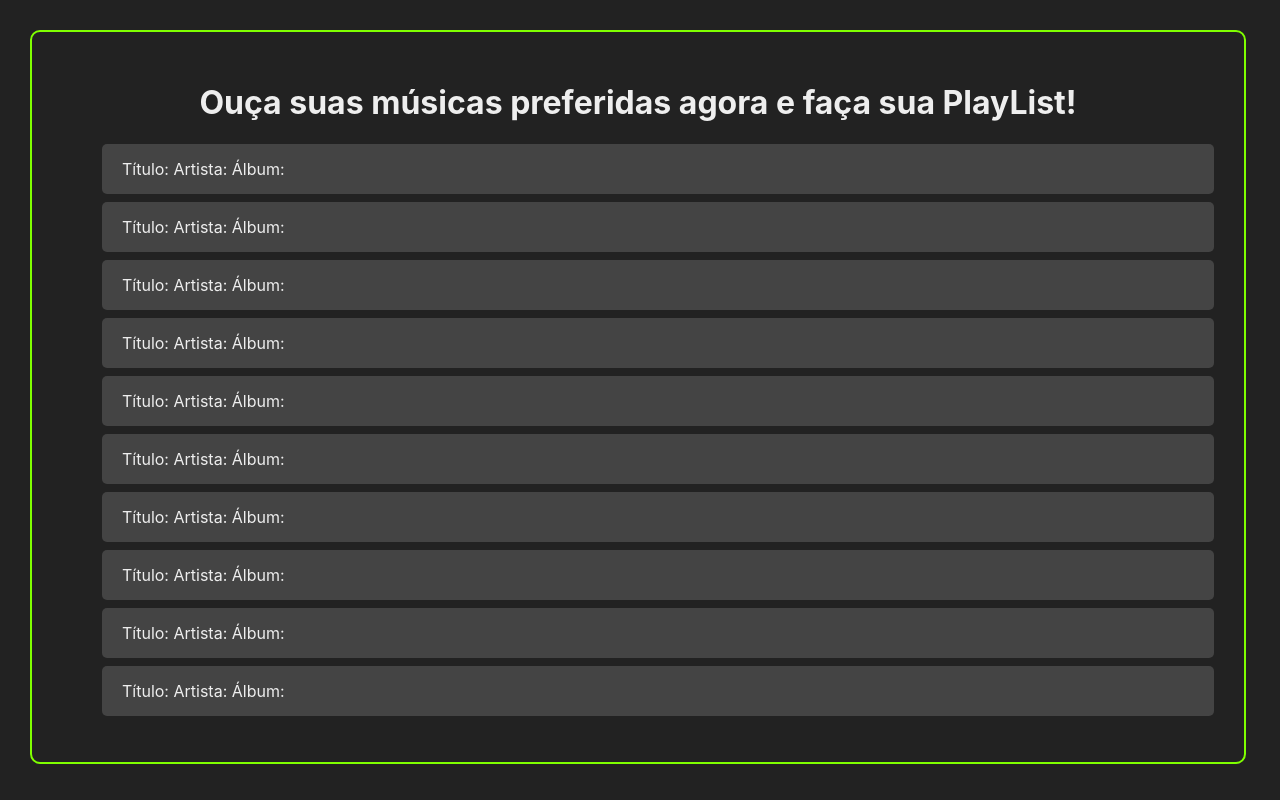
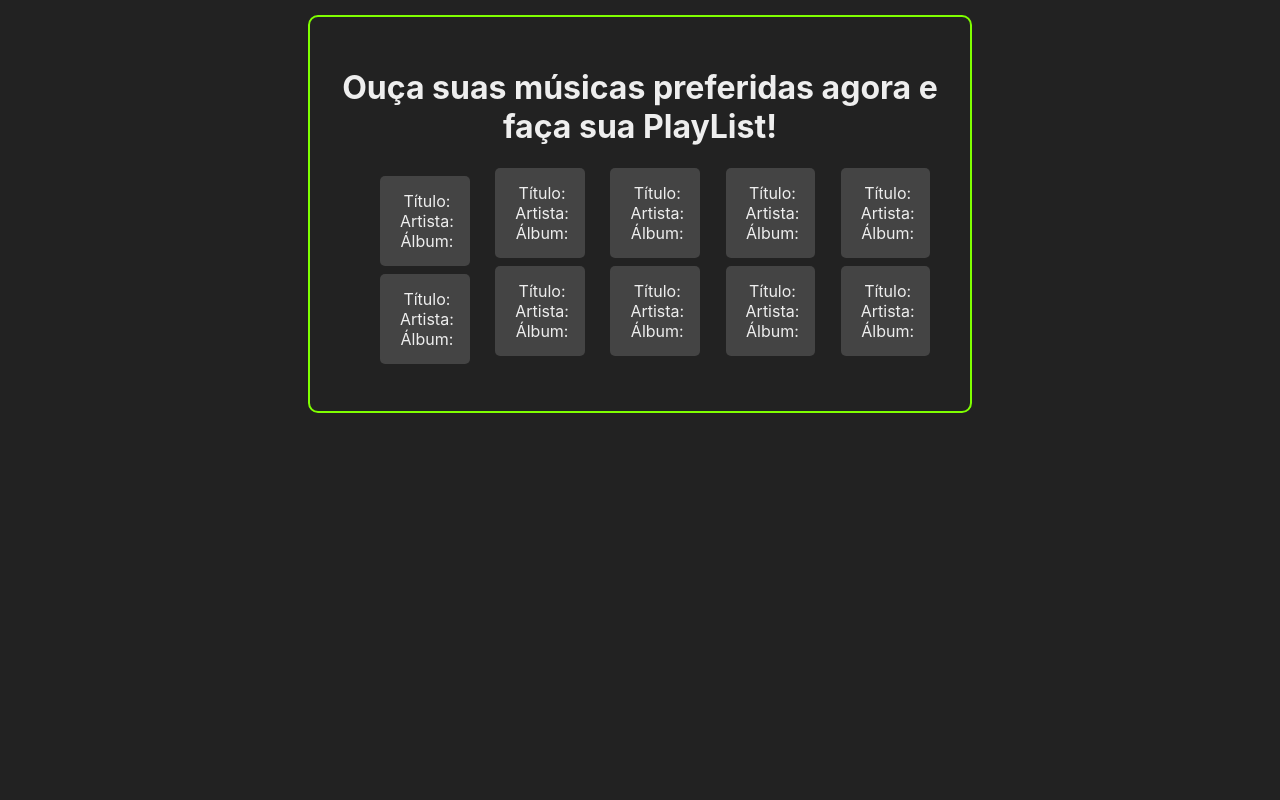
Before and after one commit to Cichinato-Ivan/Webapp-de-listagem, a React (Create React App) app: page / in a window 1280 px wide. Built offline with nearby package versions, Linux system fonts and the light colour scheme; the HTML template or start-up script is replaced by a standard one.

Commit message:
posicionando elementos

```diff
--- a/src/App.css
+++ b/src/App.css
@@ -1,9 +1,9 @@
 .container{
-  max-width: 90%;
-  margin: 30px;
+  max-width: 600px;
+  margin: 15px auto;
   overflow: auto;
   text-align: center;
-  min-height: 90%;
+  scroll-behavior: auto;
   border: 2px solid chartreuse;
   padding: 30px;
   border-radius: 10px;
--- a/src/components/ListMusic.css
+++ b/src/components/ListMusic.css
@@ -1,10 +1,13 @@
 .listMusic-container{
+    columns: 5;
+}
+
+.listMusic-items{
     background-color: #444;
+    max-width: 50%;
     margin: 8px 0;
     padding: 15px 20px;
     display: flex;
     border-radius: 5px;
-    justify-content: space-between;
     color: #eee;
-    align-items: left;
 }
--- a/src/components/ListMusic.jsx
+++ b/src/components/ListMusic.jsx
@@ -2,23 +2,41 @@ import React from 'react';
 import './ListMusic.css';
 
 const ListMusic = () => {
-    const attributes = [`   Título:
+    const attributes = [   `Título:
                             Artista:
-                            Álbum:
-                        `];
-    const listMusic = attributes.map((m) => <li className="listMusic-container">{m}</li>);
+                            Álbum:`,
+                            `Título:
+                            Artista:
+                            Álbum:`,
+                            `Título:
+                            Artista:
+                            Álbum:`,
+                            `Título:
+                            Artista:
+                            Álbum:`,
+                            `Título:
+                            Artista:
+                            Álbum:`,
+                            `Título:
+                            Artista:
+                            Álbum:`,
+                            `Título:
+                            Artista:
+                            Álbum:`,
+                            `Título:
+                            Artista:
+                            Álbum:`,
+                            `Título:
+                            Artista:
+                            Álbum:`,
+                            `Título:
+                            Artista:
+                            Álbum:`,
+                        ];
+    const listMusic = attributes.map((m) => <li className="listMusic-items">{m}</li>);
 
     return(
-        <ul>
-            {listMusic}
-            {listMusic}
-            {listMusic}
-            {listMusic}
-            {listMusic}
-            {listMusic}
-            {listMusic}
-            {listMusic}
-            {listMusic}
+        <ul className="listMusic-container">
             {listMusic}
         </ul>
     );
```
